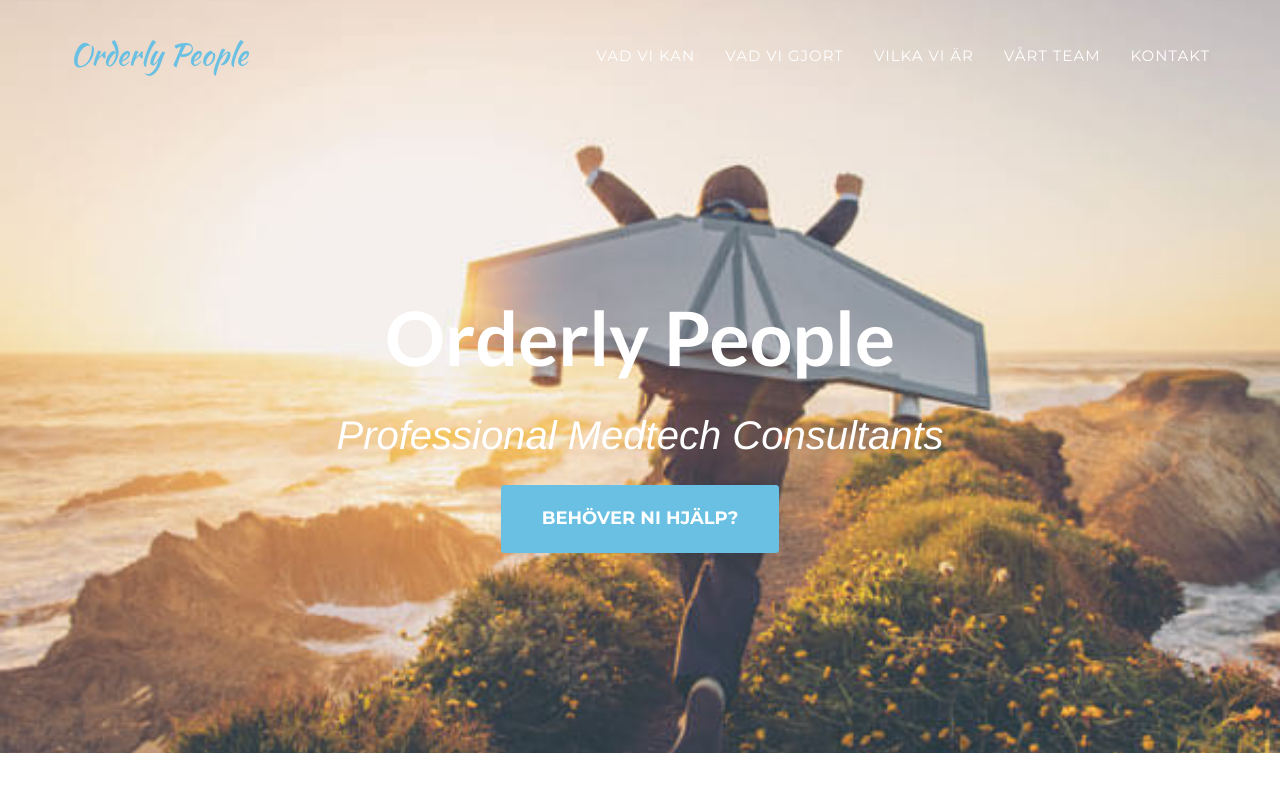
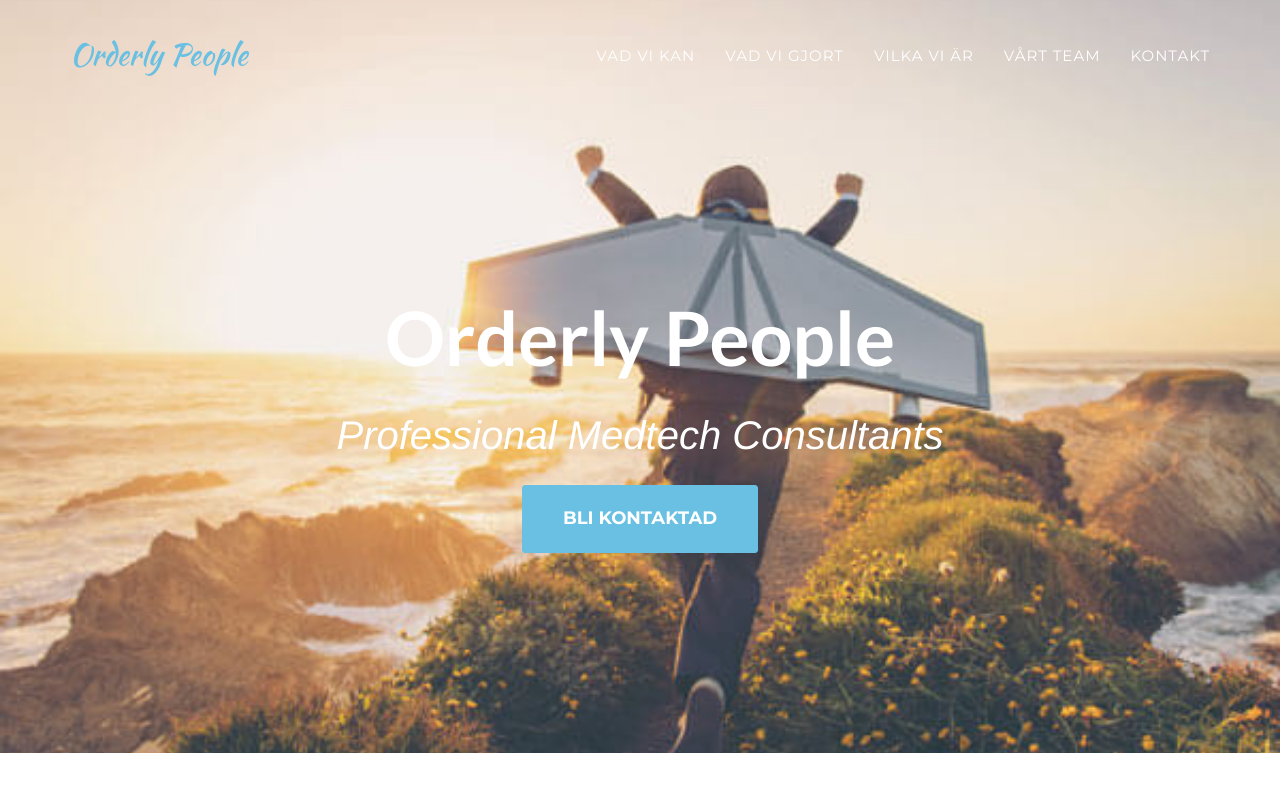
Before and after one commit to peterwallin/orderlypeople, a Jekyll site: the page built from index.html, in a window 1280 px wide and 900 px high. Shown: the top 792 px of the window. Built offline with Jekyll 4.4.1, drawn with Linux system fonts in a browser that asks for light colours; some web fonts are replaced.

Commit message:
reduce content

```diff
--- a/_includes/header.html
+++ b/_includes/header.html
@@ -48,7 +48,7 @@
                 <div class="intro-lead-in">Professional Medtech Consultants</div>
 
 
-                <a href="#services" class="page-scroll btn btn-xl">Behöver ni hjälp?</a>
+                <a href="#services" class="page-scroll btn btn-xl">Bli Kontaktad</a>
             </div>
         </div>
     </header>
--- a/_layouts/default.html
+++ b/_layouts/default.html
@@ -8,10 +8,10 @@
 
     {% include header.html %}
     {% include services.html %}
-    {% include portfolio_grid.html %}
+    <!--{% include portfolio_grid.html %}
     {% include about.html %}
     {% include team.html %}
-    {% include clients.html %}
+    {% include clients.html %}-->
     {% include contact.html %}
     {% include footer.html %}
     {% include modals.html %}
```
